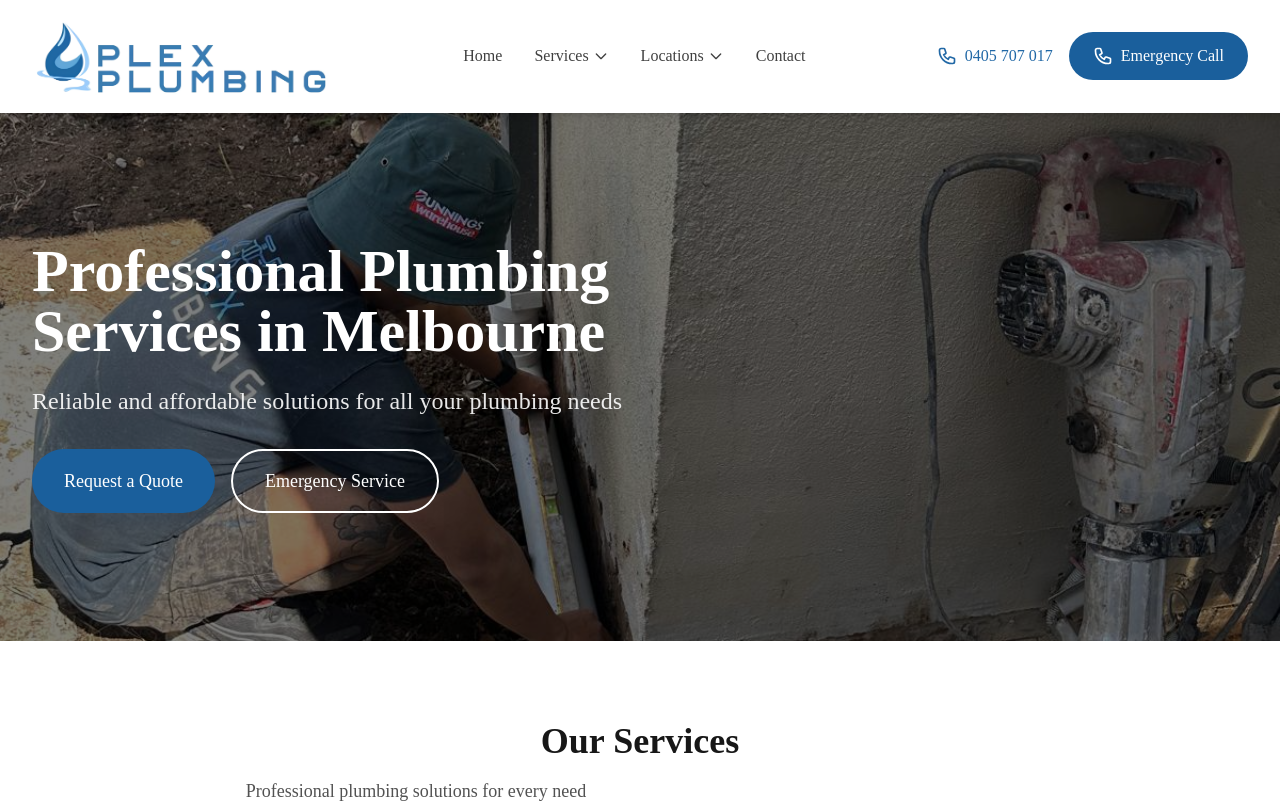
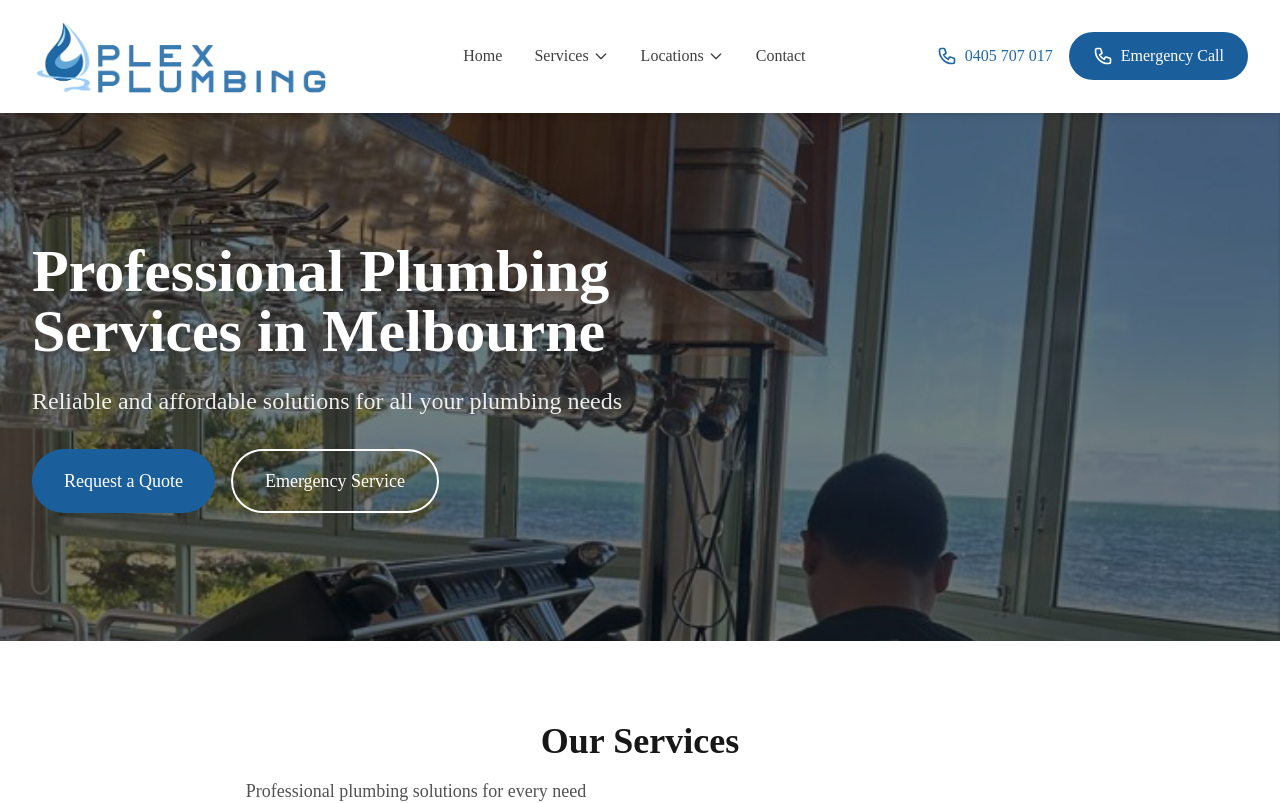
Before and after one commit to longle289/Plex-Plumbing-Melbourne, a Next.js app: page /en in a window 1280 px wide. Shown: the top 803 px of the page. Built offline with nearby package versions, Linux system fonts and the light colour scheme.

Commit message:
Update hero image on home page to Employee_Fixing_Kitchen_Retail_hero.jpeg

```diff
--- a/app/en/page.tsx
+++ b/app/en/page.tsx
@@ -123,7 +123,7 @@ export default function HomePage() {
       <HeroSection
         title="Professional Plumbing Services in Melbourne"
         subtitle="Reliable and affordable solutions for all your plumbing needs"
-        image="/images/Employee_Repairing_Drainage_Pipes.jpeg"
+        image="/images/Employee_Fixing_Kitchen_Retail_hero.jpeg"
         primaryButtonText="Request a Quote"
         primaryButtonHref="/en/contact"
         secondaryButtonText="Emergency Service"
```
Also changed, not shown: public/images/Employee_Fixing_Kitchen_Retail_hero.jpeg (added).
